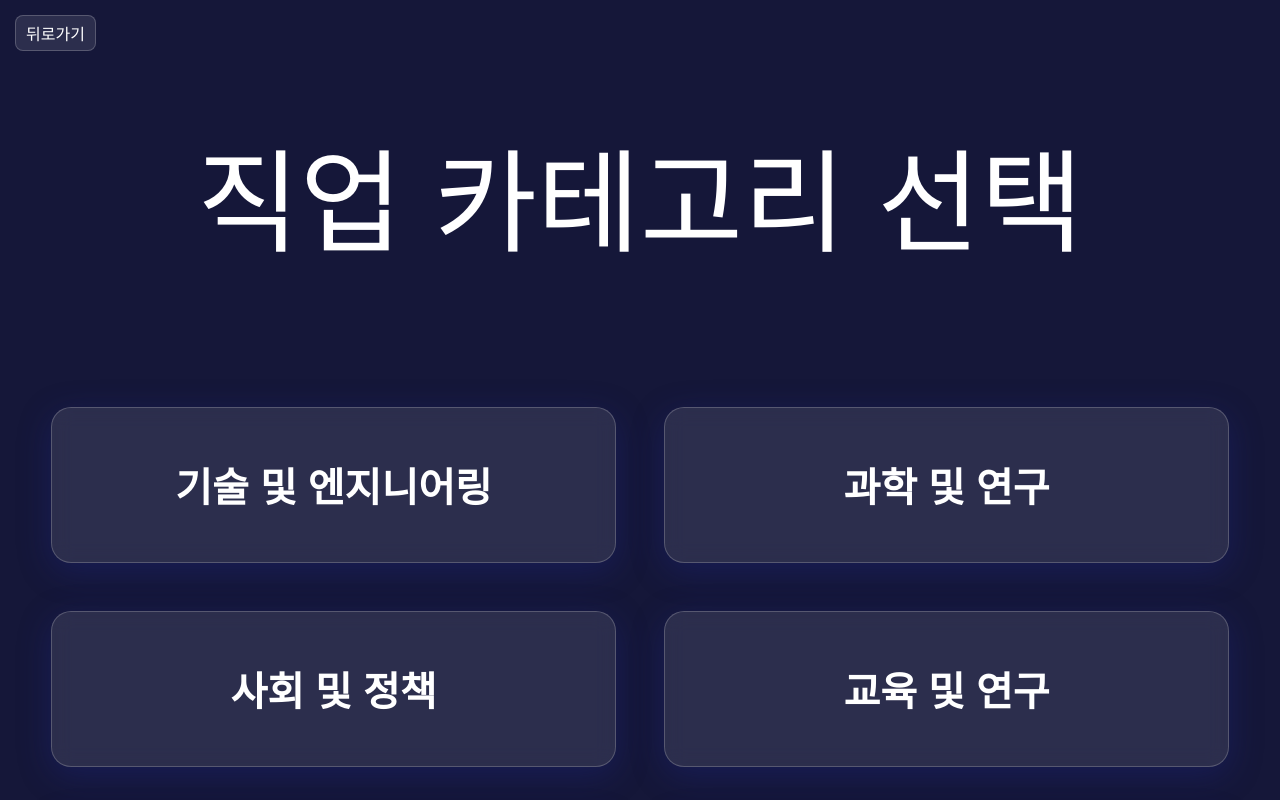
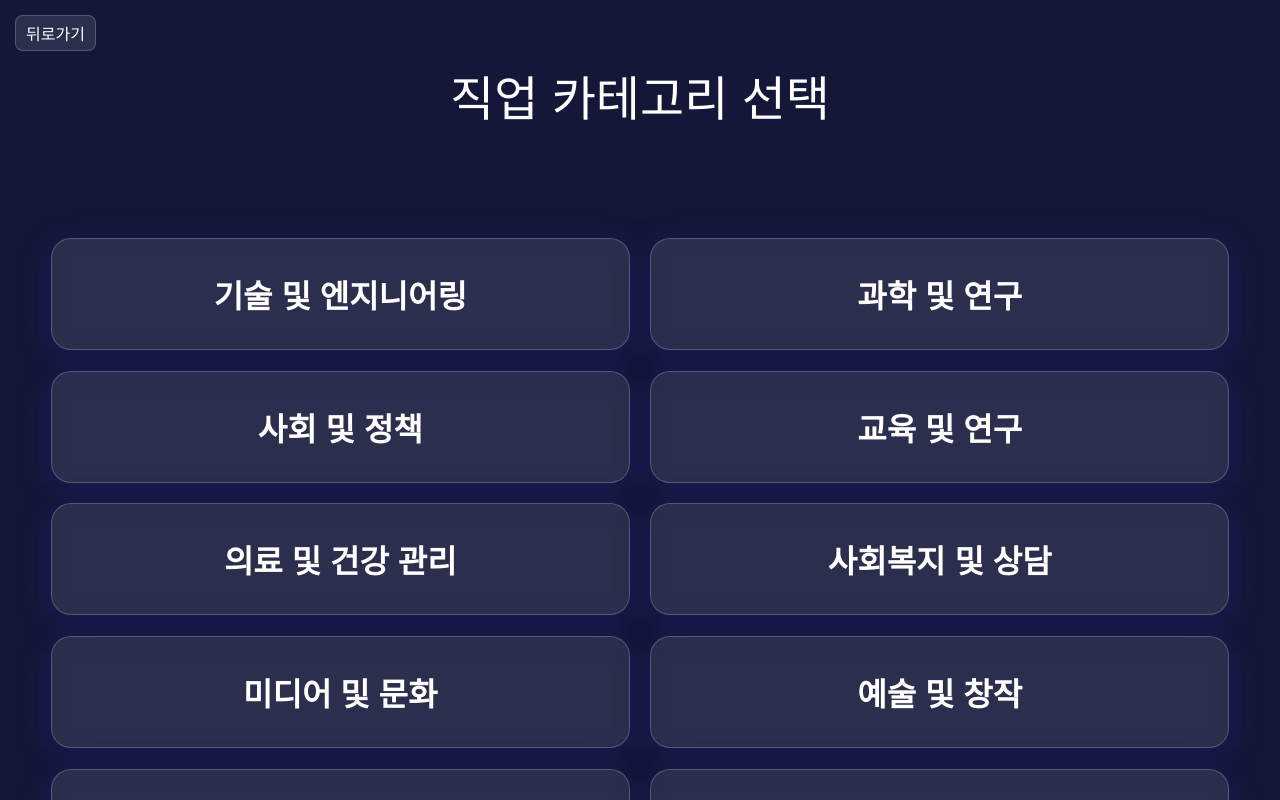
Before and after one commit to nitepp04/taehun_s2, a React (Create React App) app: page /categoryselect in a window 1280 px wide. Shown: the top 800 px of the page. Built offline with nearby package versions, Linux system fonts and the light colour scheme.

Commit message:
category, joblist 업데이트 어게인

```diff
--- a/src/pages/CategorySelectPage.jsx
+++ b/src/pages/CategorySelectPage.jsx
@@ -26,10 +26,10 @@ const CategorySelectScreen = () => {
       <div style={{
         display: 'grid',
         gridTemplateColumns: 'repeat(2, minmax(280px, 1fr))',
-        gap: '3rem',
+        gap: '1.3rem',
         width: '100%',
         maxWidth: '95%',
-        padding: '2rem'
+        padding: '0.5rem'
       }}>
         {JobList.map((category) => (
           <div
@@ -39,7 +39,7 @@ const CategorySelectScreen = () => {
               backgroundColor: 'rgba(255, 255, 255, 0.1)',
               backdropFilter: 'blur(10px)',
               borderRadius: '20px',
-              padding: '3rem',
+              padding: '2rem',
               cursor: 'pointer',
               transition: 'all 0.3s ease',
               border: '1px solid rgba(255, 255, 255, 0.2)',
@@ -51,7 +51,7 @@ const CategorySelectScreen = () => {
             }}
           >
             <p style={{
-              fontSize: '2.5rem',
+              fontSize: '2rem',
               fontWeight: '600',
               color: '#ffffff',
               textAlign: 'center',
--- a/src/pages/JobSelectPage.jsx
+++ b/src/pages/JobSelectPage.jsx
@@ -64,7 +64,7 @@ const JobListPage = () => {
                   backgroundColor: 'rgba(255, 255, 255, 0.1)',
                   backdropFilter: 'blur(10px)',
                   borderRadius: '15px',
-                  padding: '4rem',
+                  padding: '2rem',
                   cursor: 'pointer',
                   transition: 'all 0.3s ease',
                   border: '1px solid rgba(255, 255, 255, 0.2)',
@@ -76,7 +76,7 @@ const JobListPage = () => {
                 }}
                 >
                 <p style={{
-                  fontSize: '3rem',
+                  fontSize: '2rem',
                   color: '#ffffff',
                   margin: 0,
                   textAlign: 'center'
--- a/src/styles/styles.js
+++ b/src/styles/styles.js
@@ -36,7 +36,7 @@ const styles = {
 
   /* Title styles */
   title: {
-    fontSize: "7rem",
+    fontSize: "3rem",
     color: "#ffffff",
     textAlign: "center",
     marginBottom: "100px",
@@ -208,7 +208,7 @@ const styles = {
     padding: "20px",
     borderRadius: "15px",
     marginTop: "10px",
-    maxHeight: "800px",
+    maxHeight: "400px",
     overflowY: "auto",
   },
 
```
